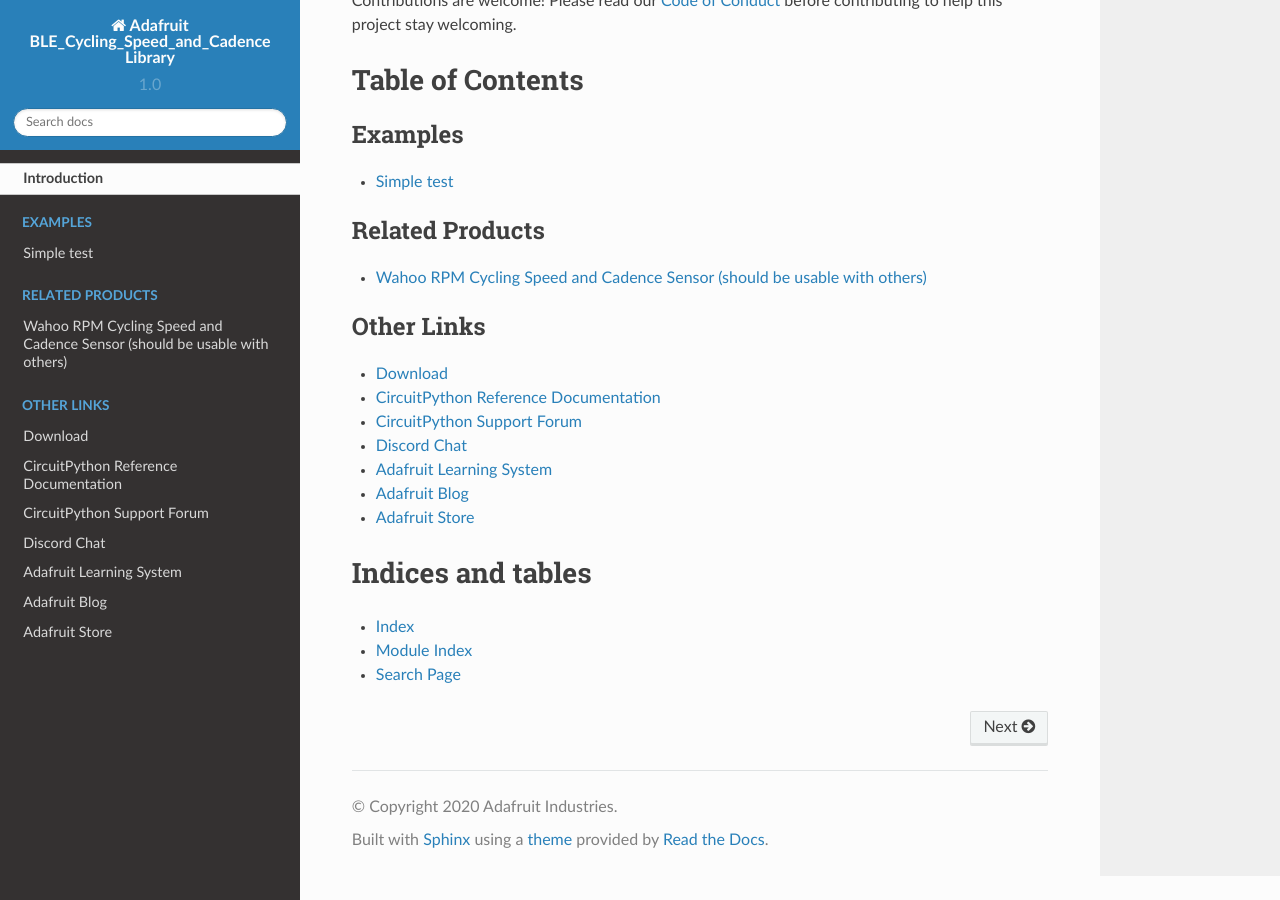
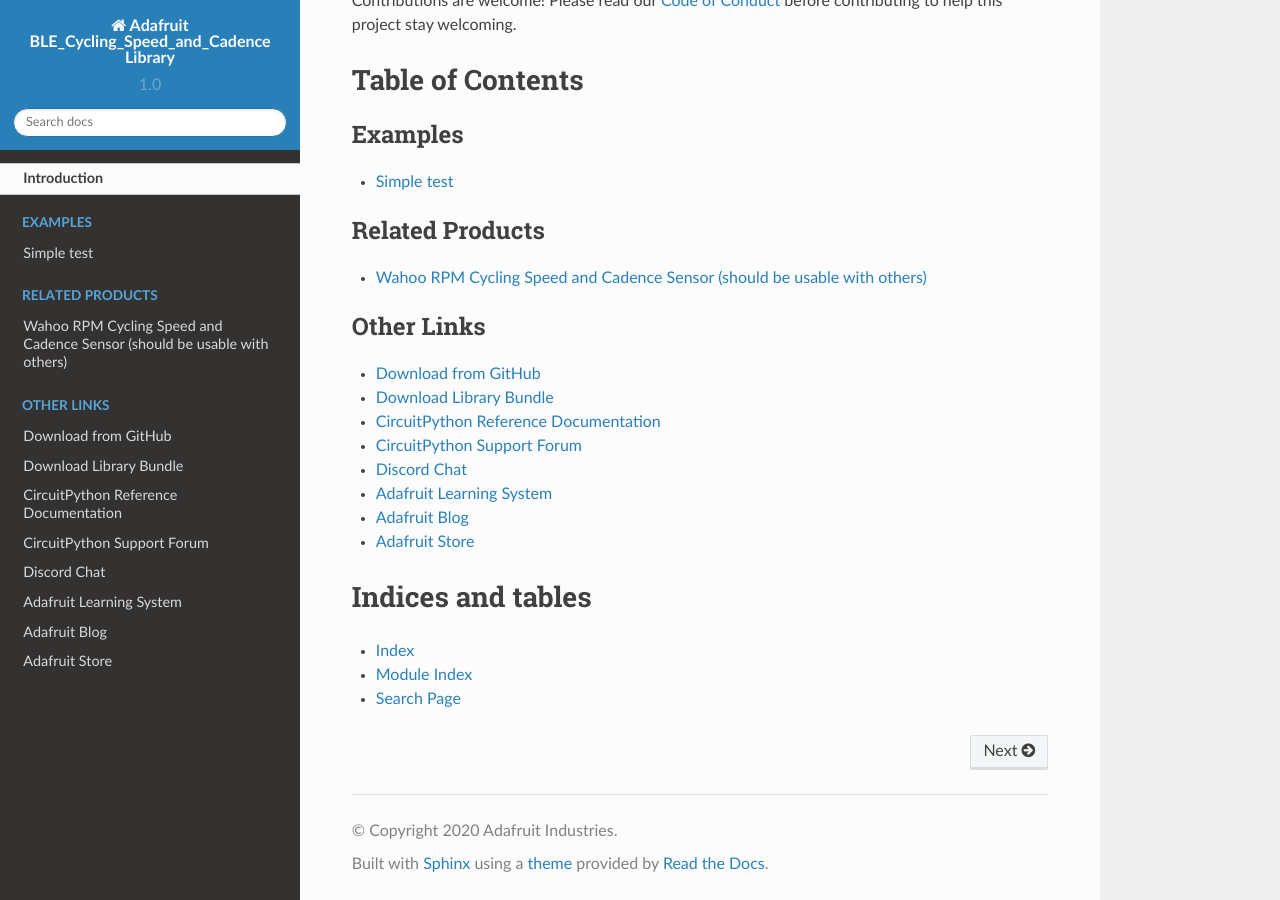
Before and after one commit to adafruit/Adafruit_CircuitPython_BLE_Cycling_Speed_and_Cadence, a Sphinx documentation site: the page built from docs/index.rst, in a window 1280 px wide and 900 px high, scrolled down 1315 px. Built offline with Sphinx 7.4.7 and the Read the Docs theme 2.0.0, drawn with Linux system fonts in a browser that asks for light colours.

Commit message:
Added cp.org link to index.rst

```diff
--- a/docs/index.rst
+++ b/docs/index.rst
@@ -31,7 +31,8 @@ Table of Contents
 .. toctree::
     :caption: Other Links
 
-    Download <https://github.com/adafruit/Adafruit_CircuitPython_BLE_Cycling_Speed_and_Cadence/releases/latest>
+    Download from GitHub <https://github.com/adafruit/Adafruit_CircuitPython_BLE_Cycling_Speed_and_Cadence/releases/latest>
+    Download Library Bundle <https://circuitpython.org/libraries>
     CircuitPython Reference Documentation <https://docs.circuitpython.org>
     CircuitPython Support Forum <https://forums.adafruit.com/viewforum.php?f=60>
     Discord Chat <https://adafru.it/discord>
```
